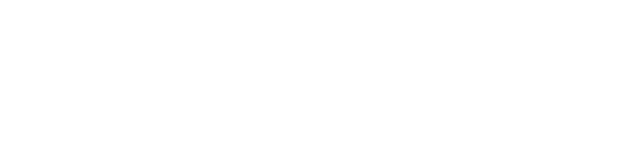
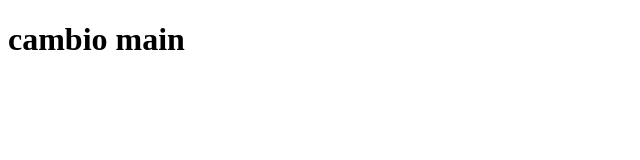
Before and after one commit to erk282/ejer26, a plain HTML site: page index.html in a window 1280 px wide. Shown: the whole page, without its empty margins (0-640 px from the left). Drawn offline with Linux system fonts and the light colour scheme.

Commit message:
cambio main

```diff
--- a/index.html
+++ b/index.html
@@ -6,6 +6,7 @@
     <title>ejercicio 26</title>
 </head>
 <body>
+    <h1>cambio main</h1>
 
 </body>
 </html>
```
